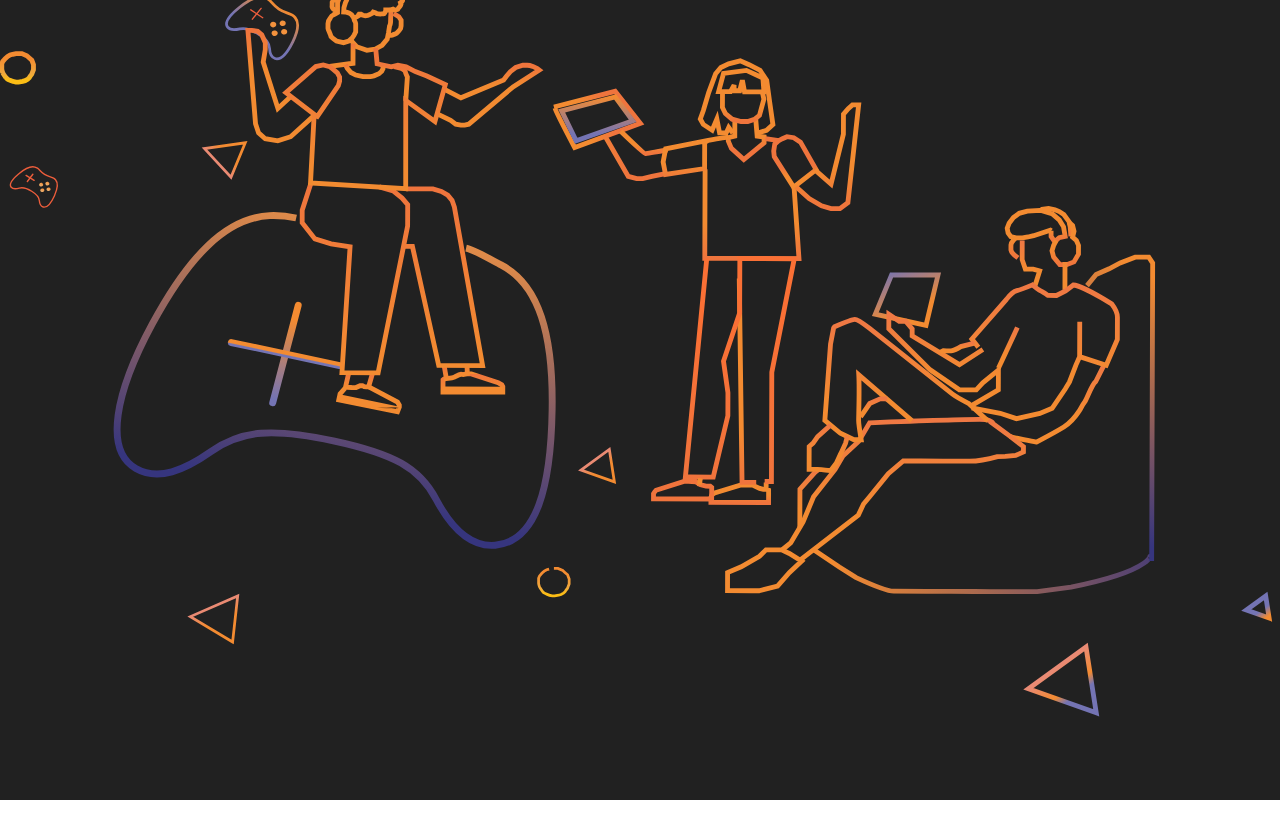
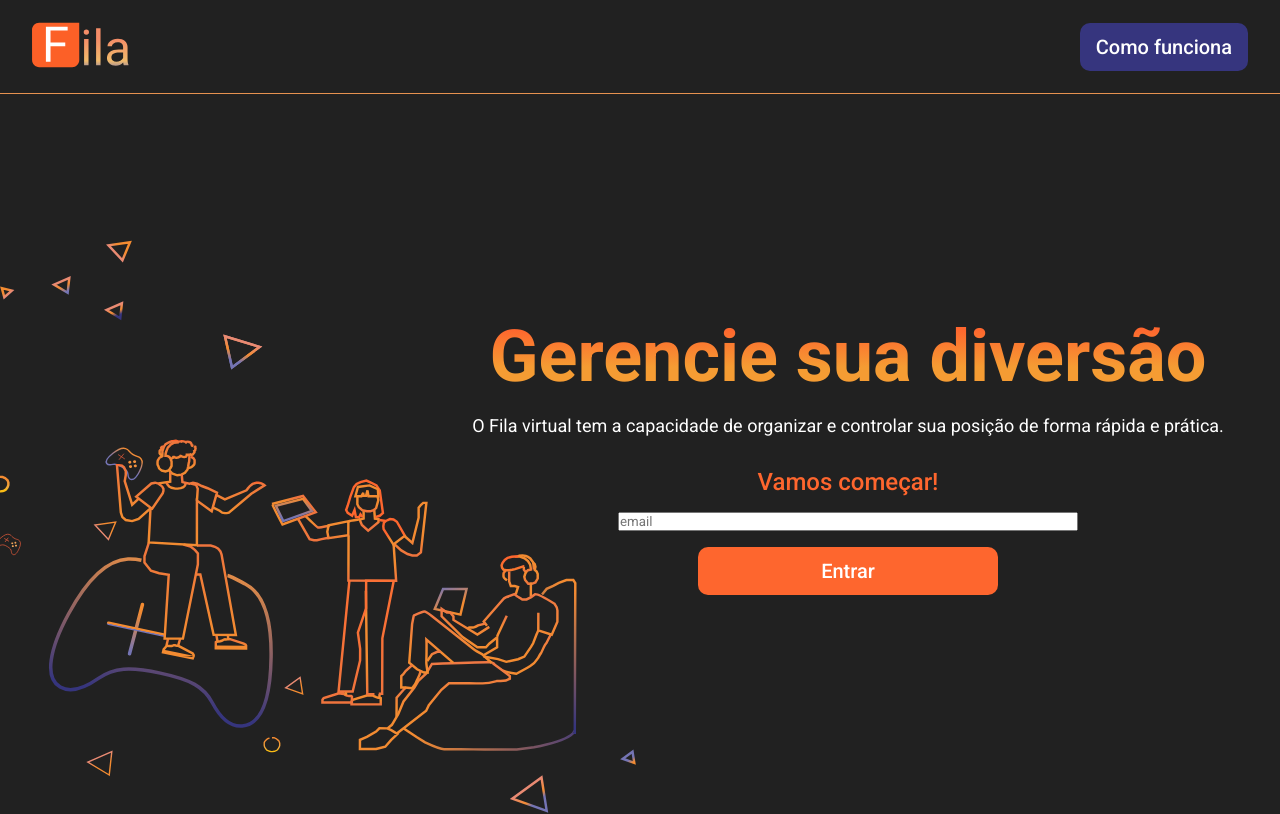
Before and after one commit to rbmelolima/FIFO-Web, a React (Create React App) app: page / in a window 1280 px wide. Built offline with nearby package versions, Linux system fonts and the light colour scheme.

Commit message:
refactor: página de login

```diff
--- a/src/pages/login/index.tsx
+++ b/src/pages/login/index.tsx
@@ -1,12 +1,37 @@
 import React from 'react';
 import * as styles from './styles';
+
+import Logo from '../../assets/logo/LOGO.svg';
 
 const Login: React.FC = () => {
 
   return (
-    <styles.PageLogin>
+    <>
+      <styles.Navbar>
+        <img src={ Logo } alt="Fila" />
+        <styles.ButtonSecondary>
+          Como funciona
+        </styles.ButtonSecondary>
+      </styles.Navbar>
 
-    </styles.PageLogin>
+      <styles.PageLogin>
+        <styles.Main>
+          <h1>  Gerencie sua diversão </h1>
+          <p>
+            O Fila virtual tem a capacidade de organizar e controlar sua posição de forma rápida e prática.
+          </p>
+
+          <h2>Vamos começar!</h2>
+
+          <input type="text" placeholder="email" />
+
+          <styles.ButtonPrimary>
+            Entrar
+          </styles.ButtonPrimary>
+        </styles.Main>
+
+      </styles.PageLogin>
+    </>
   )
 };
 
--- a/src/pages/login/styles.ts
+++ b/src/pages/login/styles.ts
@@ -5,10 +5,156 @@ import doodleDesktop from '../../assets/doodles/DOODLE-DESKTOP.svg';
 export const PageLogin = styled.div`
   background-image: url('${doodleDesktop}');
   background-position: left bottom;
-  background-size: 100%;
   background-repeat: no-repeat;
   background-color: var(--color-background);
+  background-size: contain;
 
+  padding: 32px;
   width: 100%;
-  height: 100vh;
+  min-height: 90vh;
+
+  @media screen and (min-width: 748px){
+    background-size: 40%;
+    display: flex;
+    align-items: center;
+    padding: 64px 32px;
+  }
+
+  @media screen and (min-width: 1200px){
+    background-size: 50%;
+  }
 `;
+
+export const Navbar = styled.nav`
+  display: flex;
+  justify-content: space-between;
+  align-items: center;
+  padding: 16px;
+  gap: 16px;
+  background-color: var(--color-background);
+  border-bottom: 1px solid var(--color-primary-light);
+
+  img {
+    width: 80px;
+    height: auto;
+  }
+
+
+  @media screen and (min-width: 748px) {
+    padding: 16px 32px;
+
+    img {
+      width: 100px;
+    }
+  }
+`;
+
+export const Main = styled.main`
+  display: flex;
+  flex-direction: column;
+  justify-content: center;
+  margin: 0 auto;
+  max-width: 400px;
+  width: 100%;
+
+  @media screen and (min-width: 1200px){
+    max-width: 800px;
+    margin-right: unset;
+    margin-left: auto;
+  }
+
+  h1 {
+    background-image: linear-gradient(180deg, #FE662E 17.76%, #F59C33 62.55%);
+    -webkit-background-clip: text;
+    background-clip: text;
+    -webkit-text-fill-color: transparent;
+    -moz-background-clip: text;
+    -moz-text-fill-color: transparent;
+    font-size: 48px;
+    text-align: center;
+    margin-bottom: 16px;
+  }
+
+  p {
+    text-align: center;
+    color: #fff;
+    font-size: 16px;
+    margin-bottom: 32px;
+  }
+
+  h2 {
+    font-weight: 500;
+    font-size: 24px;
+    line-height: 28px;
+    text-align: center;
+    color: #FE662E;
+    margin-bottom: 16px;
+  }
+
+  input {
+    margin-bottom: 16px;
+    max-width: 460px;
+    width: 100%;
+    margin-left: auto;
+    margin-right: auto;
+  }
+
+  button {
+    max-width: 300px;
+    width: 100%;
+    margin-left: auto;
+    margin-right: auto;
+  }
+
+  @media screen and (min-width: 1200px){
+    h1 {
+      font-size: 72px;
+    }
+
+    p {
+      font-size: 18px;
+    }
+  }
+
+`;
+
+export const ButtonSecondary = styled.button`
+  padding: 12px 16px;
+  font-size: 16px;
+  font-weight: 500;
+  color: #fff;
+  background-color: var(--color-secundary);
+  outline: none;
+  border: none;
+  border-radius: 10px;
+  transition: all 0.2s ease-in;
+
+  &:hover, &active {
+    background-color: #262569;
+    color: #212121;
+  }
+
+  @media screen and (min-width: 748px) {
+    font-size: 20px;
+  }
+`;
+
+export const ButtonPrimary = styled.button`
+  padding: 12px 16px;
+  font-size: 16px;
+  font-weight: 500;
+  color: #fff;
+  background-color: var(--color-primary);
+  outline: none;
+  border: none;
+  border-radius: 10px;
+  transition: all 0.2s ease-in;
+
+  &:hover, &active {
+    background-color: #FF4F0E;
+  }
+
+  @media screen and (min-width: 748px) {
+    font-size: 20px;
+  }
+`;
```
Also changed, not shown: src/assets/doodles/doodle-desktop.svg, src/assets/logo/logo.svg.
